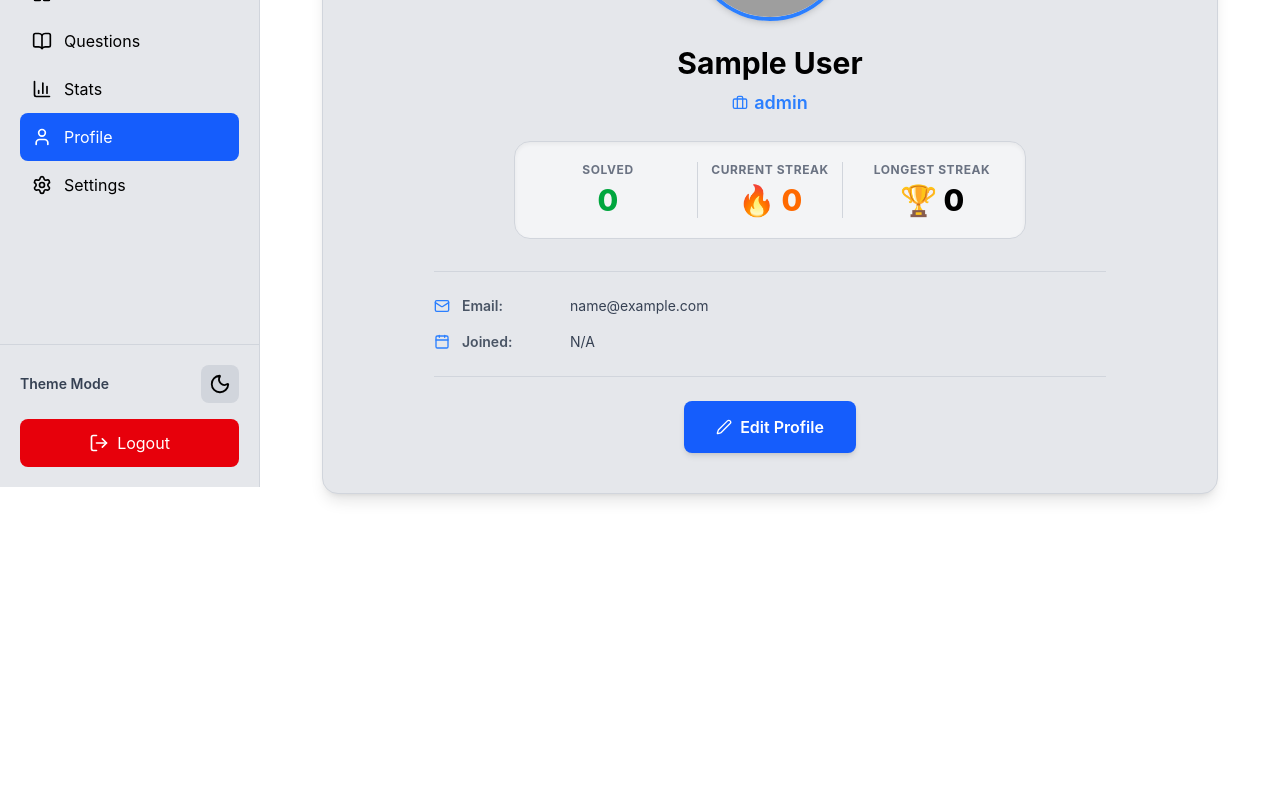
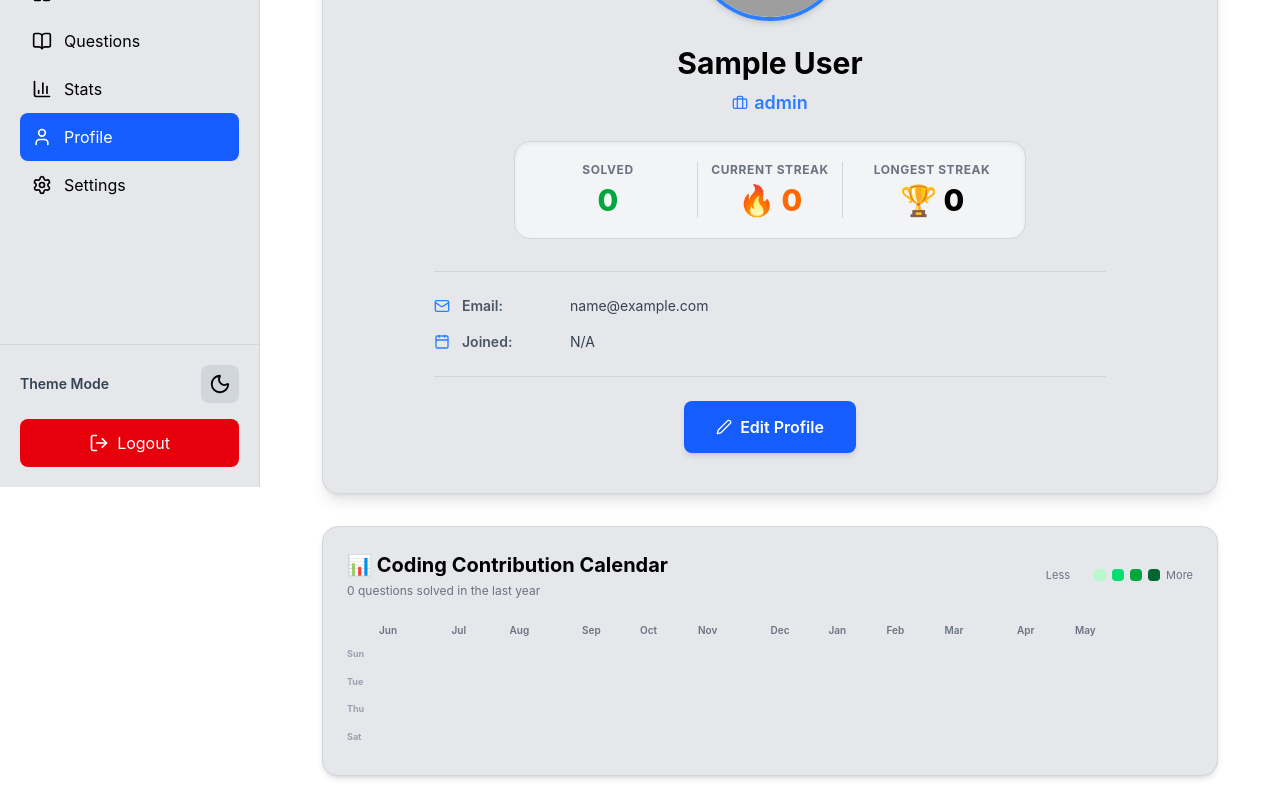
Before and after one commit to nitishkpathak/PrepTrack, a React (Vite) app in the folder client/: page /profile in a window 1280 px wide. Shown: the part 313-1113 px from the top of the page. Before the commit the page ends 831 px from the top, so only its background shows below. Built offline with nearby package versions, Linux system fonts and the light colour scheme; no server answers; sample sign-in values are in the browser's storage; grey boxes are pictures that could not be loaded.

Commit message:
feat: add GitHub-like coding contribution calendar component and integrate into dashboard and profile pages

```diff
--- /dev/null
+++ b/client/src/components/ContributionCalendar.jsx
@@ -0,0 +1,163 @@
+import { useMemo } from "react";
+
+function ContributionCalendar({ questions = [] }) {
+  const { weeks, solveMap, totalSolvedLastYear } = useMemo(() => {
+    // 1. Gather all solves and map to local YYYY-MM-DD
+    const map = {};
+    let solvedCount = 0;
+    const today = new Date();
+    const oneYearAgo = new Date();
+    oneYearAgo.setDate(today.getDate() - 365);
+
+    questions.forEach((q) => {
+      if (q.status === "Solved") {
+        const date = new Date(q.solvedAt || q.updatedAt);
+        // Map to local date string YYYY-MM-DD
+        const yyyy = date.getFullYear();
+        const mm = String(date.getMonth() + 1).padStart(2, "0");
+        const dd = String(date.getDate()).padStart(2, "0");
+        const dateStr = `${yyyy}-${mm}-${dd}`;
+        map[dateStr] = (map[dateStr] || 0) + 1;
+
+        if (date >= oneYearAgo && date <= today) {
+          solvedCount++;
+        }
+      }
+    });
+
+    // 2. Generate days starting from Sunday 365 days ago to Today
+    const days = [];
+    const startDate = new Date();
+    startDate.setDate(today.getDate() - 365);
+    // Align to the preceding Sunday
+    startDate.setDate(startDate.getDate() - startDate.getDay());
+
+    const months = ["Jan", "Feb", "Mar", "Apr", "May", "Jun", "Jul", "Aug", "Sep", "Oct", "Nov", "Dec"];
+
+    const tempDate = new Date(startDate);
+    // Set hours to noon to avoid daylight saving shifts issues
+    tempDate.setHours(12, 0, 0, 0);
+
+    // Generate up to today (including Sunday alignment)
+    while (tempDate <= today || tempDate.toDateString() === today.toDateString()) {
+      const yyyy = tempDate.getFullYear();
+      const mm = String(tempDate.getMonth() + 1).padStart(2, "0");
+      const dd = String(tempDate.getDate()).padStart(2, "0");
+      const dateStr = `${yyyy}-${mm}-${dd}`;
+
+      days.push({
+        dateStr,
+        dayOfWeek: tempDate.getDay(),
+        monthIndex: tempDate.getMonth(),
+        monthName: months[tempDate.getMonth()],
+        formattedDate: tempDate.toLocaleDateString(undefined, {
+          month: "short",
+          day: "numeric",
+          year: "numeric",
+        }),
+      });
+
+      tempDate.setDate(tempDate.getDate() + 1);
+    }
+
+    // 3. Group days into weeks of 7
+    const groupedWeeks = [];
+    for (let i = 0; i < days.length; i += 7) {
+      groupedWeeks.push(days.slice(i, i + 7));
+    }
+
+    return {
+      weeks: groupedWeeks,
+      solveMap: map,
+      totalSolvedLastYear: solvedCount,
+    };
+  }, [questions]);
+
+  // Determine background color based on solve count
+  const getColorClass = (count) => {
+    if (count === 0) return "bg-gray-200 dark:bg-gray-800 hover:bg-gray-300 dark:hover:bg-gray-700";
+    if (count === 1) return "bg-green-200 dark:bg-green-900/60 text-green-800 border border-green-300/30";
+    if (count === 2) return "bg-green-400 dark:bg-green-700/80 text-white";
+    if (count === 3) return "bg-green-600 dark:bg-green-500 text-white";
+    return "bg-green-800 dark:bg-green-300 text-white"; // 4+ solves
+  };
+
+  return (
+    <div className="bg-gray-200 dark:bg-gray-900 p-6 rounded-2xl border border-gray-300 dark:border-gray-800 shadow-md transition duration-300">
+      <div className="flex flex-col md:flex-row justify-between items-start md:items-center mb-6 gap-2">
+        <div>
+          <h2 className="text-xl font-bold text-black dark:text-white flex items-center gap-2">
+            📊 Coding Contribution Calendar
+          </h2>
+          <p className="text-xs text-gray-500 dark:text-gray-400 mt-1">
+            {totalSolvedLastYear} question{totalSolvedLastYear === 1 ? "" : "s"} solved in the last year
+          </p>
+        </div>
+
+        {/* Legend */}
+        <div className="flex items-center gap-1.5 text-[11px] text-gray-500 dark:text-gray-400 select-none">
+          <span>Less</span>
+          <div className="w-3 h-3 rounded-sm bg-gray-200 dark:bg-gray-800" />
+          <div className="w-3 h-3 rounded-sm bg-green-200 dark:bg-green-900/60" />
+          <div className="w-3 h-3 rounded-sm bg-green-400 dark:bg-green-700/80" />
+          <div className="w-3 h-3 rounded-sm bg-green-600 dark:bg-green-500" />
+          <div className="w-3 h-3 rounded-sm bg-green-800 dark:bg-green-300" />
+          <span>More</span>
+        </div>
+      </div>
+
+      <div className="overflow-x-auto pb-2 custom-scrollbar">
+        <div className="min-w-[720px] flex flex-col">
+          {/* Months Header */}
+          <div className="flex pl-8 mb-1.5 text-[10px] font-semibold text-gray-500 dark:text-gray-400 h-4 relative select-none">
+            {weeks.map((week, wIdx) => {
+              const firstDay = week[0];
+              const prevWeek = weeks[wIdx - 1];
+              // Show month label if it's the first week or the month changed from the previous week
+              const showLabel = !prevWeek || firstDay.monthIndex !== prevWeek[0].monthIndex;
+              if (showLabel) {
+                return (
+                  <div key={wIdx} className="absolute" style={{ left: `${wIdx * 14.5 + 32}px` }}>
+                    {firstDay.monthName}
+                  </div>
+                );
+              }
+              return null;
+            })}
+          </div>
+
+          <div className="flex items-start">
+            {/* Days labels */}
+            <div className="flex flex-col justify-between text-[9px] font-bold text-gray-400 dark:text-gray-500 h-[98px] pr-3 pt-[2px] select-none w-8">
+              <span>Sun</span>
+              <span>Tue</span>
+              <span>Thu</span>
+              <span>Sat</span>
+            </div>
+
+            {/* Weeks Grid */}
+            <div className="flex gap-[2.5px]">
+              {weeks.map((week, wIdx) => (
+                <div key={wIdx} className="flex flex-col gap-[2.5px]">
+                  {week.map((day) => {
+                    const count = solveMap[day.dateStr] || 0;
+                    const colorClass = getColorClass(count);
+                    return (
+                      <div
+                        key={day.dateStr}
+                        className={`w-[11.5px] h-[11.5px] rounded-[2px] ${colorClass} cursor-pointer hover:ring-2 hover:ring-blue-500 dark:hover:ring-blue-400 transition-all duration-150`}
+                        title={`${count} solved on ${day.formattedDate}`}
+                      />
+                    );
+                  })}
+                </div>
+              ))}
+            </div>
+          </div>
+        </div>
+      </div>
+    </div>
+  );
+}
+
+export default ContributionCalendar;
--- a/client/src/pages/Dashboard.jsx
+++ b/client/src/pages/Dashboard.jsx
@@ -10,6 +10,7 @@ import ProgressChart from "../components/ProgressChart";
 import DifficultyChart from "../components/DifficultyChart";
 import QuestionForm from "../components/QuestionForm";
 import QuestionList from "../components/QuestionList";
+import ContributionCalendar from "../components/ContributionCalendar";
 
 import {addQuestion, getQuestions, deleteQuestion, updateQuestion, scrapeDescription} from "../services/questionService";
 import { getProfile } from "../services/userService";
@@ -628,6 +629,11 @@ const handleFavorite =
         <>
 
           <StatsCards questions={questions} />
+
+          <div className="mb-8">
+            <ContributionCalendar questions={questions} />
+          </div>
+
           <FilterBar
 
             searchTerm={searchTerm}
--- a/client/src/pages/Profile.jsx
+++ b/client/src/pages/Profile.jsx
@@ -5,12 +5,14 @@ import toast from "react-hot-toast";
 import Sidebar from "../components/Sidebar";
 import { getProfile, updateProfile } from "../services/userService";
 import { getQuestions } from "../services/questionService";
+import ContributionCalendar from "../components/ContributionCalendar";
 
 function Profile() {
   const [sidebarOpen, setSidebarOpen] = useState(false);
   const [editing, setEditing] = useState(false);
   const [loading, setLoading] = useState(false);
   const [solvedCount, setSolvedCount] = useState(0);
+  const [questions, setQuestions] = useState([]);
 
   const savedUserJson = localStorage.getItem("user");
   const initialUser = savedUserJson ? JSON.parse(savedUserJson) : {};
@@ -56,6 +58,7 @@ function Profile() {
   const fetchSolvedCount = async () => {
     try {
       const questionsData = await getQuestions();
+      setQuestions(questionsData);
       const solved = questionsData.filter((q) => q.status === "Solved").length;
       setSolvedCount(solved);
     } catch (error) {
@@ -244,8 +247,9 @@ function Profile() {
               </form>
             </div>
           ) : (
-            /* Viewing Card */
-            <div className="bg-gray-200 dark:bg-gray-900 p-8 md:p-10 rounded-2xl border border-gray-300 dark:border-gray-800 text-center shadow-lg transition duration-300">
+            /* Viewing Card & Coding Calendar */
+            <div className="space-y-8">
+              <div className="bg-gray-200 dark:bg-gray-900 p-8 md:p-10 rounded-2xl border border-gray-300 dark:border-gray-800 text-center shadow-lg transition duration-300">
               <img
                 src={profile.profilePic || "/default-profile.png"}
                 alt="Profile Avatar"
@@ -309,6 +313,9 @@ function Profile() {
                 Edit Profile
               </button>
             </div>
+
+            <ContributionCalendar questions={questions} />
+          </div>
           )}
         </div>
       </div>
```
Also changed, not shown: 2 other files (tests, documents, lock files or other folders).
